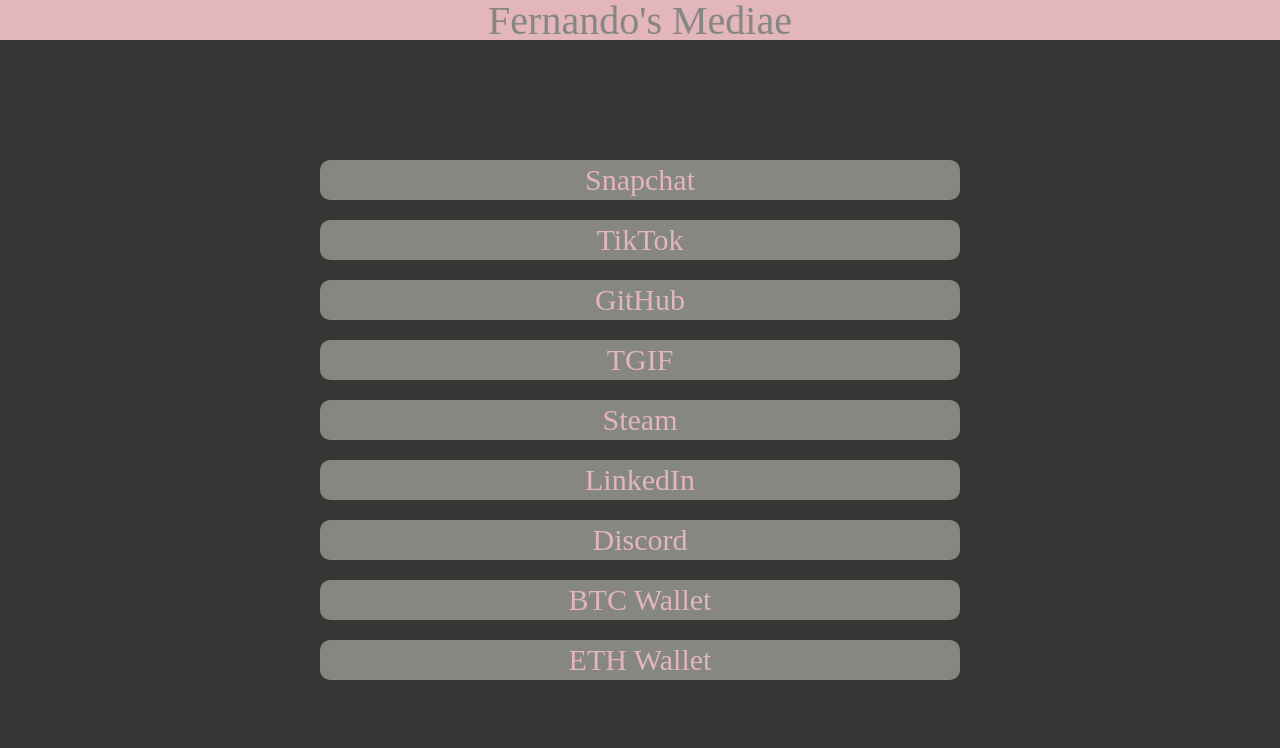
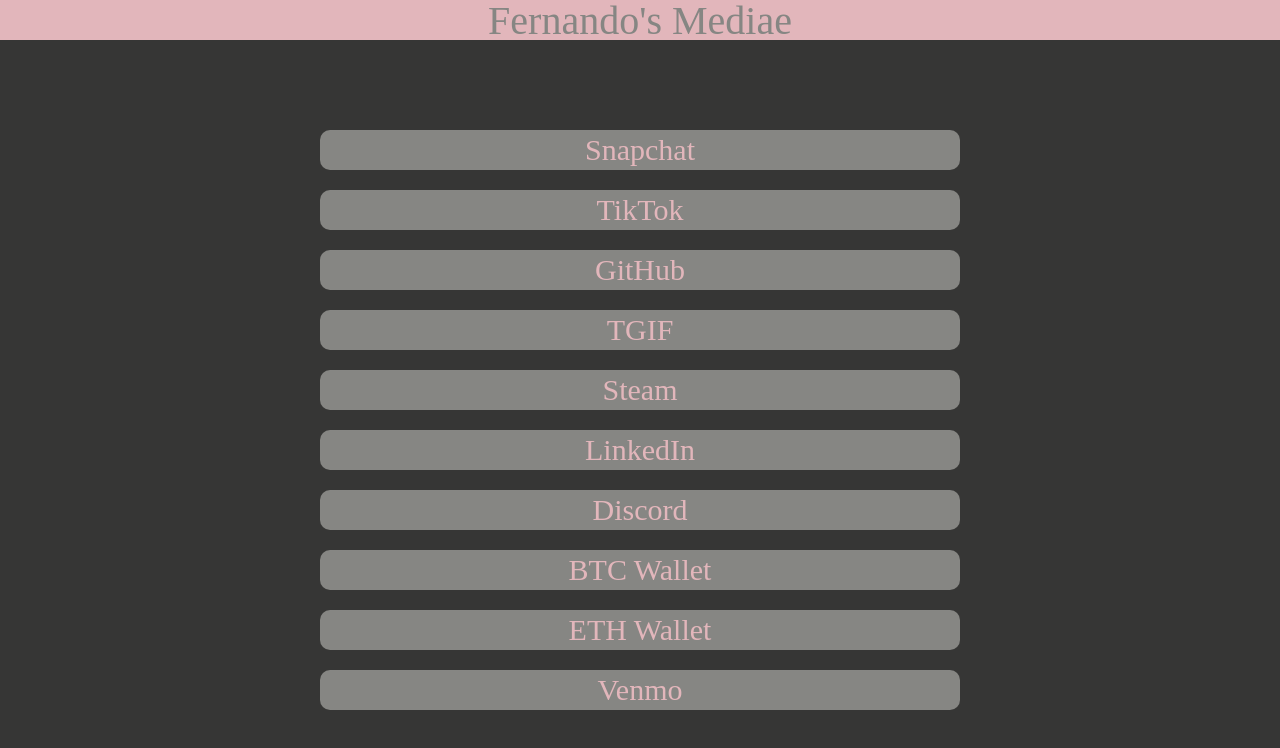
Before and after one commit to TGIFernando/Fernandos-Link-Tree, a React (Create React App) app in the folder linktree/: page / in a window 1280 px wide. Shown: the top 748 px of the page. Built offline with nearby package versions, Linux system fonts and the light colour scheme; a web font is replaced by a local one.

Commit message:
added venmo and link

```diff
--- a/linktree/src/background/background.js
+++ b/linktree/src/background/background.js
@@ -27,6 +27,10 @@
           media="ETH Wallet"
           value="0xD3006142c09494aE651108e33311052a3d491381"
         />
+        <Card
+          media="Venmo"
+          href="https://venmo.com/code?user_id=2522886027870208085&created=1656479986"
+        />
       </BackgroundDiv>
     </>
   );
```
